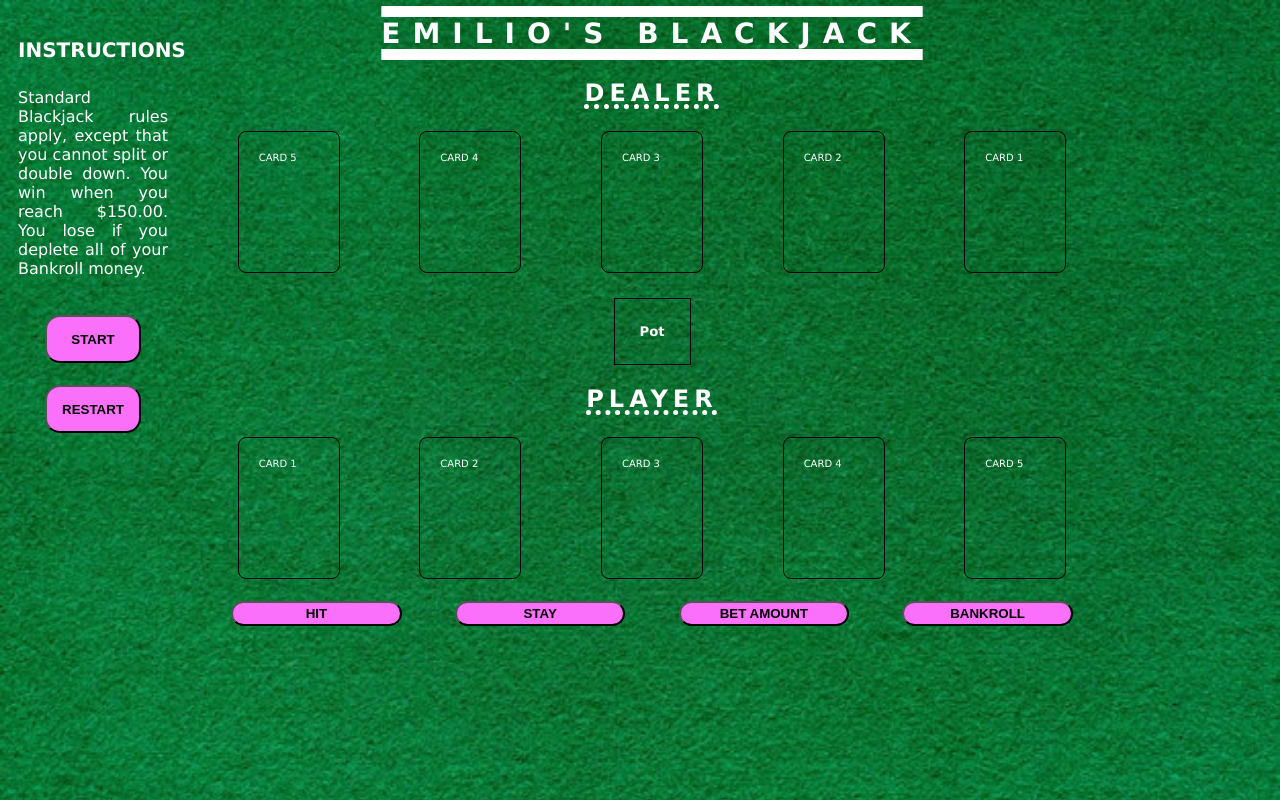
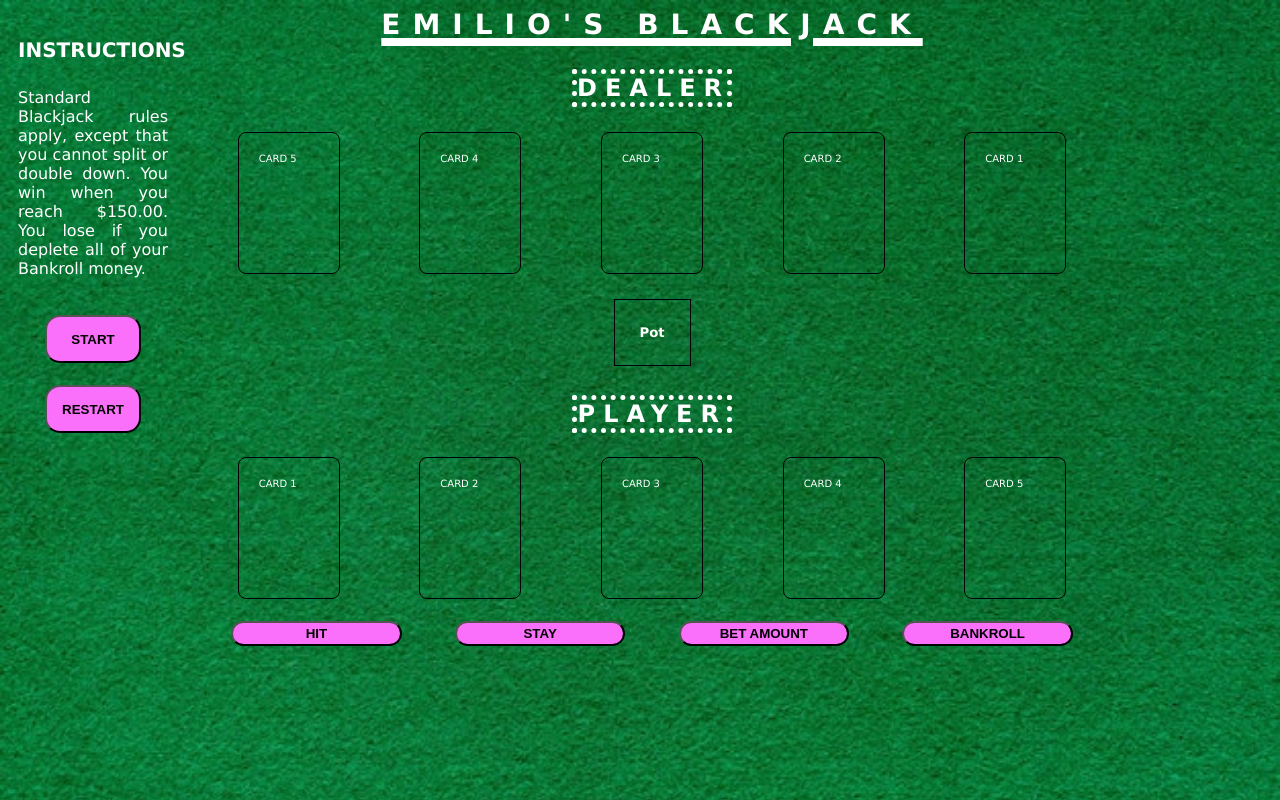
Before and after one commit to 3campos/Project-1, a plain HTML site: page index.html in a window 1280 px wide. Drawn offline with Linux system fonts and the light colour scheme.

Commit message:
via css adding dotted borders to player and dealer titles

```diff
--- a/css/style.css
+++ b/css/style.css
@@ -61,30 +61,33 @@ body{
 
 #gameName{
     text-align: center;
-    margin: 1% 0 3% 0;
+    margin: 0;
     letter-spacing: 12px;
     font-size: 28px;
-    text-decoration: underline overline solid white 40%;
+    text-decoration: underline solid white 30%;
 }
 
 /*create multiple elements through css for each 'hands' class*/
 
 #dealersHandTitle{
-    text-align: center;
+    width: 150px;
+    text-align: right;
     font-size: 24px;
-    text-decoration: underline dotted white 20%;
-    letter-spacing: 5px;
-    margin: 1% 0;
+    /* text-decoration: underline overline dotted white 20%; */
+    border: dotted white 5px;
+    letter-spacing: 8px;
+    margin: 3% auto 1% auto;
     height: 100%;
     /* if time allows: make the dots a box; and figure out a way to make the dots march around when the player wins a round */
 }
 
 #playersHandTitle{
-    text-align: center;
+    width: 150px;
+    text-align: right;
     font-size: 24px;
-    text-decoration: underline dotted white 20%;
-    letter-spacing: 5px;
-    margin: 1% 0;
+    border: dotted white 5px;
+    letter-spacing: 8px;
+    margin: 2% auto 1% auto;
     height: 100%;
 }
 
```
